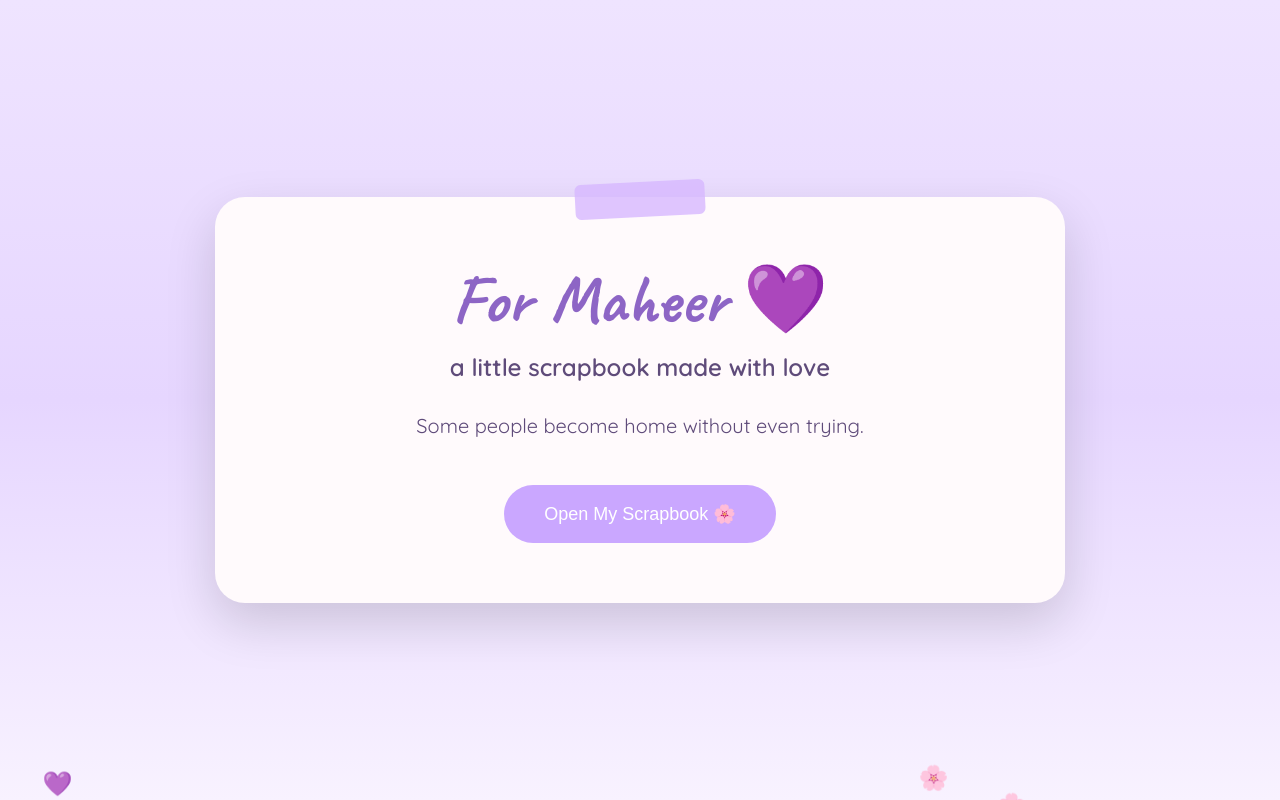
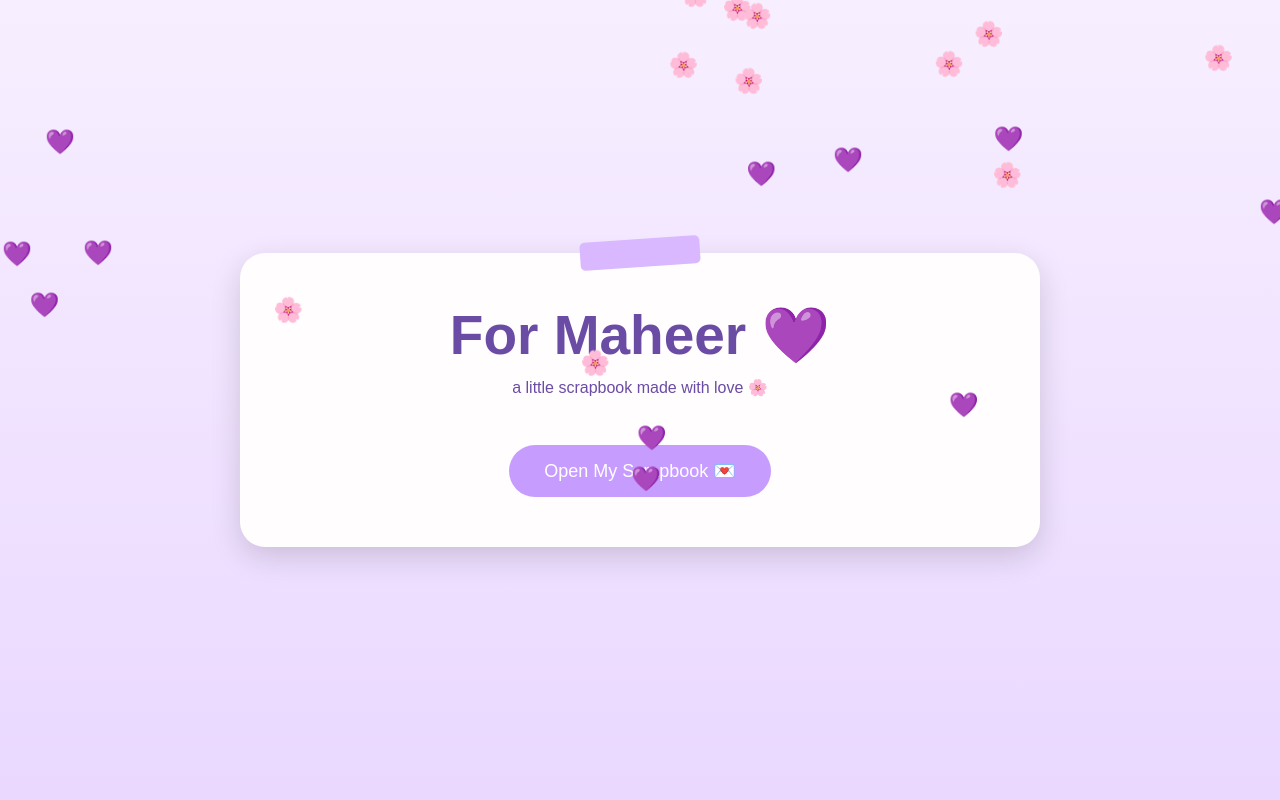
Before and after one commit to thezinovia92-web/for-Maheer, a plain HTML site: page index.html in a window 1280 px wide. Drawn offline with Linux system fonts and the light colour scheme.

Commit message:
Update index.html

```diff
--- a/index.html
+++ b/index.html
@@ -3,327 +3,45 @@
 <head>
 <meta charset="UTF-8">
 <meta name="viewport" content="width=device-width, initial-scale=1.0">
-
 <title>For Maheer 💜</title>
 
-<link rel="preconnect" href="https://fonts.googleapis.com">
-<link rel="preconnect" href="https://fonts.gstatic.com" crossorigin>
-
-<link href="https://fonts.googleapis.com/css2?family=Caveat:wght@500;700&family=Quicksand:wght@400;600&display=swap" rel="stylesheet">
-
-<style>
-
-*{
-margin:0;
-padding:0;
-box-sizing:border-box;
-}
-
-body{
-font-family:'Quicksand',sans-serif;
-background:linear-gradient(180deg,#efe4ff,#e6d6ff,#f8f2ff);
-overflow-x:hidden;
-color:#5f4b7a;
-}
-
-.hero{
-height:100vh;
-display:flex;
-justify-content:center;
-align-items:center;
-padding:30px;
-}
-
-.scrapbook{
-
-background:#fffafc;
-width:90%;
-max-width:850px;
-padding:60px;
-border-radius:30px;
-
-box-shadow:0 20px 50px rgba(0,0,0,.15);
-
-position:relative;
-
-text-align:center;
-
-animation:fadeUp 1.2s;
-}
-
-.scrapbook::before{
-
-content:"";
-
-position:absolute;
-width:130px;
-height:35px;
-
-background:#d7b8ff;
-
-top:-15px;
-left:50%;
-
-transform:translateX(-50%) rotate(-3deg);
-
-opacity:.8;
-
-border-radius:6px;
-
-}
-
-h1{
-
-font-family:'Caveat',cursive;
-
-font-size:68px;
-
-color:#8d65c5;
-
-margin-bottom:10px;
-
-}
-
-h2{
-
-font-weight:600;
-
-margin-bottom:25px;
-
-}
-
-p{
-
-font-size:20px;
-
-line-height:1.9;
-
-}
-
-button{
-
-margin-top:40px;
-
-padding:18px 40px;
-
-border:none;
-
-background:#caa7ff;
-
-color:white;
-
-font-size:18px;
-
-border-radius:50px;
-
-cursor:pointer;
-
-transition:.3s;
-
-}
-
-button:hover{
-
-transform:scale(1.05);
-
-background:#b88df7;
-
-}
-
-.flower{
-
-position:fixed;
-
-font-size:24px;
-
-animation:fall linear infinite;
-
-opacity:.8;
-
-}
-
-@keyframes fall{
-
-from{
-transform:translateY(-100px);
-}
-
-to{
-transform:translateY(110vh);
-}
-
-}
-
-@keyframes fadeUp{
-
-from{
-opacity:0;
-transform:translateY(60px);
-}
-
-to{
-opacity:1;
-transform:translateY(0);
-}
-
-}
-
-#letter{
-
-display:none;
-
-padding:70px 20px;
-
-}
-
-.note{
-
-max-width:760px;
-
-margin:auto;
-
-background:#fffefb;
-
-padding:60px;
-
-border-radius:25px;
-
-box-shadow:0 15px 40px rgba(0,0,0,.12);
-
-position:relative;
-
-}
-
-.note::before{
-
-content:"🎀";
-
-position:absolute;
-
-left:-18px;
-
-top:-18px;
-
-font-size:38px;
-
-}
-
-.note::after{
-
-content:"🌸";
-
-position:absolute;
-
-right:-18px;
-
-bottom:-18px;
-
-font-size:38px;
-
-}
-
-.letter{
-
-font-family:'Caveat',cursive;
-
-font-size:40px;
-
-line-height:1.7;
-
-}
-
-footer{
-
-margin-top:40px;
-
-font-size:18px;
-
-}
-
-</style>
-
+<link rel="stylesheet" href="style.css">
 </head>
-
 <body>
 
 <div class="hero">
+  <div class="scrapbook">
+    <h1>For Maheer 💜</h1>
+    <p>a little scrapbook made with love 🌸</p>
 
-<div class="scrapbook">
-
-<h1>For Maheer 💜</h1>
-
-<h2>a little scrapbook made with love</h2>
-
-<p>
-Some people become home without even trying.
-</p>
+    <br>
 
     <button onclick="openLetter()">
-Open My Scrapbook 🌸
+      Open My Scrapbook 💌
     </button>
-
   </div>
-
 </div>
 
 <section id="letter">
-
   <div class="note">
+    <h1>Dear Maheer 💜</h1>
 
     <div class="letter">
-
-you’re actually such a pretty part of my life and i don’t think i say that enough.
+      you're actually such a pretty part of my life and i don't think i say that enough.
       <br><br>
 
-everything is just more fun when you’re around, even the dumbest little things.
+      everything is just more fun when you're around, even the dumbest little things.
       <br><br>
 
-i’m really glad i have you and i hope you know how much i love and appreciate you.
+      i'm really glad i have you and i hope you know how much i love and appreciate you.
       <br><br>
 
-💜
-
+      🌸💜🌸
     </div>
-
-<footer>
-
-— made with lots of love.
-
-</footer>
-
   </div>
-
 </section>
 
-<script>
-
-function openLetter(){
-
-document.querySelector(".hero").style.display="none";
-
-document.getElementById("letter").style.display="block";
-
-}
-
-for(let i=0;i<25;i++){
-
-const flower=document.createElement("div");
-
-flower.className="flower";
-
-flower.innerHTML=Math.random()>.5?"🌸":"💜";
-
-flower.style.left=Math.random()*100+"vw";
-
-flower.style.animationDuration=(6+Math.random()*8)+"s";
-
-flower.style.animationDelay=Math.random()*5+"s";
-
-document.body.appendChild(flower);
-
-}
-
-</script>
+<script src="script.js"></script>
 
 </body>
 </html>
```
Lines whose indentation alone changed are shown as unchanged.
